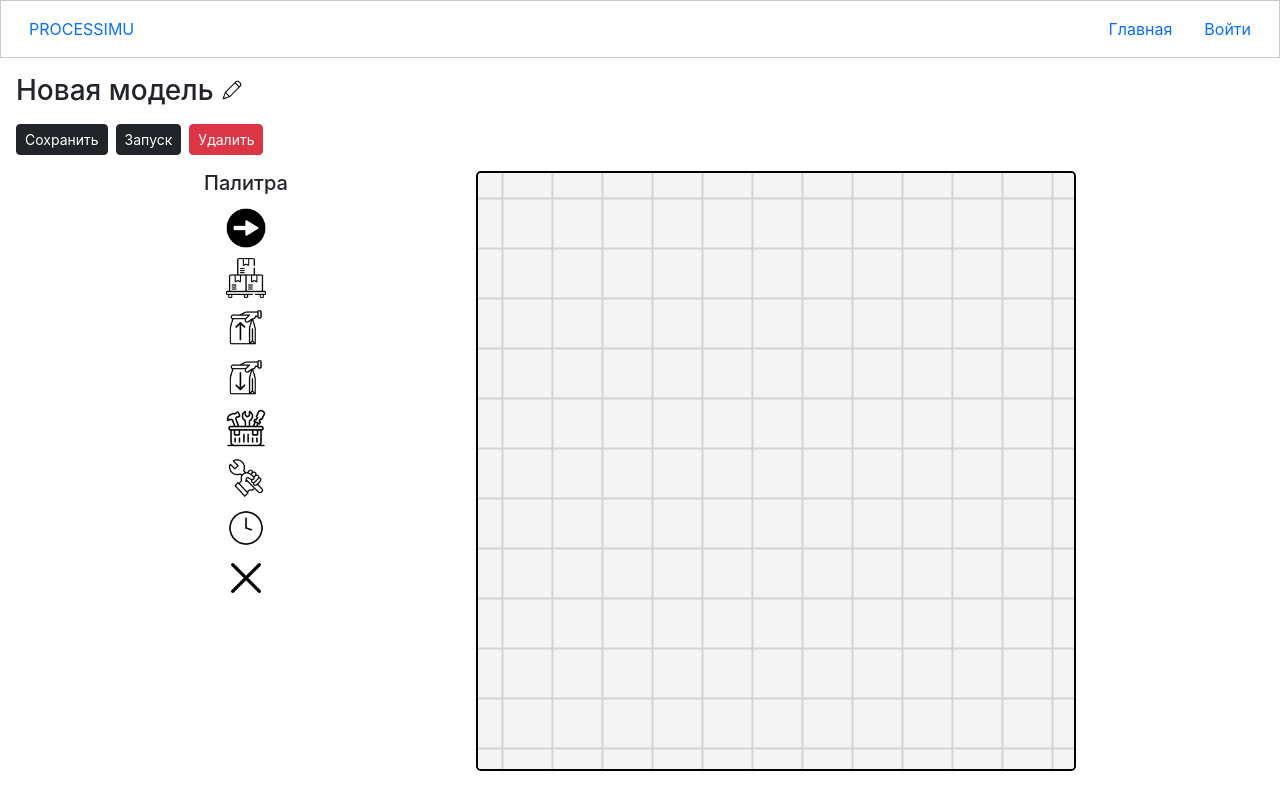
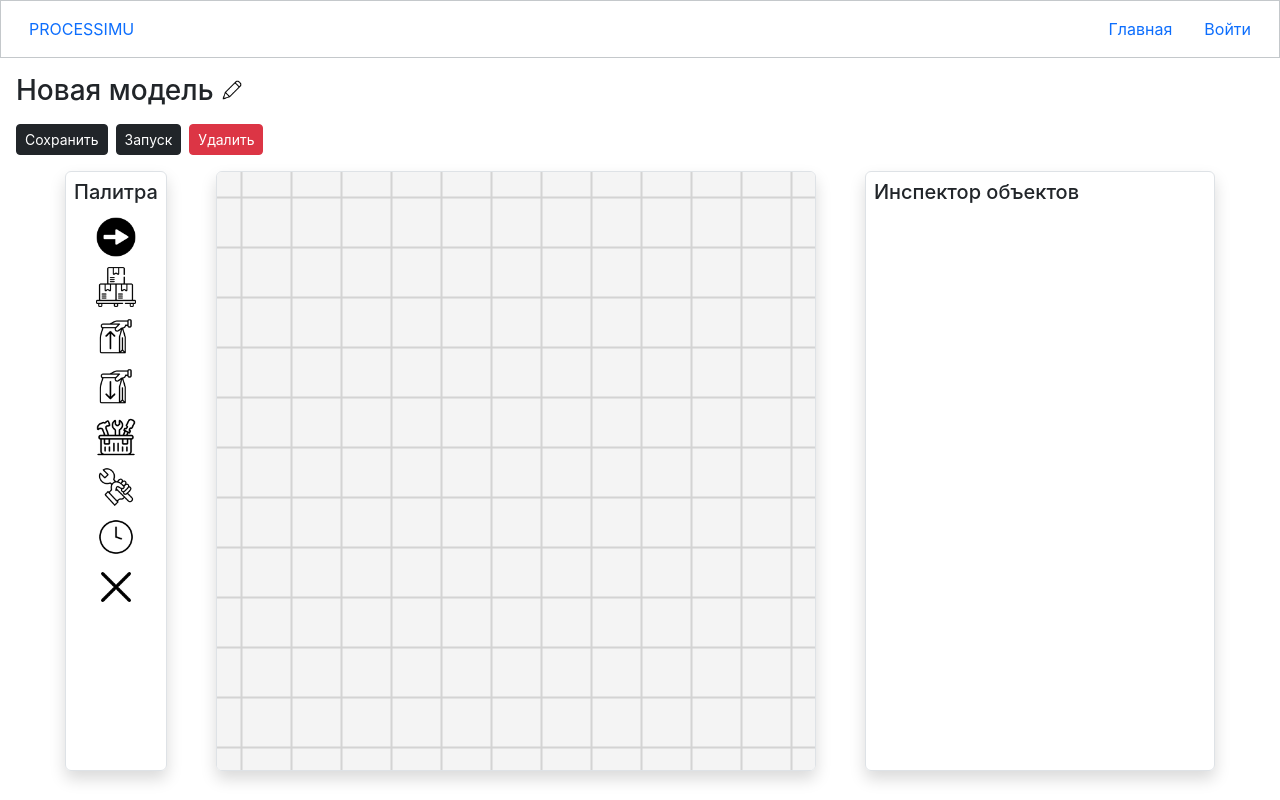
Before and after one commit to fatevector/processimu, a React (Create React App) app in the folder client/: page /edit/new in a window 1280 px wide. Built offline with nearby package versions, Linux system fonts and the light colour scheme.

Commit message:
add undo title changes and change model editor styles

```diff
--- a/client/src/app/components/common/path.jsx
+++ b/client/src/app/components/common/path.jsx
@@ -14,6 +14,7 @@ const Path = ({ path, onSelected, selected }) => {
                 className={
                     "centerPath" + (selected?.id === path.id ? " selected" : "")
                 }
+                style={{ vectorEffect: "non-scaling-stroke" }}
                 onClick={() =>
                     onSelected({
                         ...path,
--- a/client/src/app/components/pages/modelEditingPage.jsx
+++ b/client/src/app/components/pages/modelEditingPage.jsx
@@ -4,6 +4,7 @@ import { useParams } from "react-router-dom";
 
 import editImg from "../../icons/edit.png"; // https://www.flaticon.com/free-icon/pen_1250615?term=edit&page=1&position=13&origin=search&related_id=1250615
 import okImg from "../../icons/ok.png"; // https://www.flaticon.com/free-icon/tick_447147?term=ok&page=1&position=12&origin=search&related_id=447147
+import refuseImg from "../../icons/refuse.png"; // https://www.flaticon.com/free-icon/cross_8637512?term=refuse&page=1&position=27&origin=search&related_id=8637512
 
 import modelToProcessesConfigs from "../../simulation/modelToProcessesConfigs";
 import modelToResources from "../../simulation/modelToResources";
@@ -21,6 +22,7 @@ import TextField from "../common/textField";
 import ControlBar from "../ui/controlBar";
 import Palette from "../ui/palette";
 import Grid from "../ui/grid";
+import ObjectInspector from "../ui/objectInspector";
 import Device from "../common/device";
 
 const ModelEditingPage = () => {
@@ -574,6 +576,14 @@ const ModelEditingPage = () => {
         });
     };
 
+    const onRefuseTitleClick = () => {
+        setTitle(prev => ({
+            ...prev,
+            value: prev.initValue,
+            editingMode: false
+        }));
+    };
+
     const onSaveModelClick = () => {
         if (!model) {
             dispatch(
@@ -617,6 +627,10 @@ const ModelEditingPage = () => {
         console.log(modelConfig);
     };
 
+    const onSelectMap = e => {
+        console.log(e.target);
+    };
+
     return (
         <div
             className="modelPage m-3"
@@ -625,6 +639,7 @@ const ModelEditingPage = () => {
             onMouseDown={e => onMouseDown(e, dragObject, setDragObject)}
             onMouseMove={e => onMouseMove(e, dragObject, setDragObject)}
             onMouseUp={() => onMouseUp(dragObject, setDragObject)}
+            onClick={onSelectMap}
         >
             <div className="d-flex align-items-baseline">
                 {title.editingMode ? (
@@ -633,6 +648,14 @@ const ModelEditingPage = () => {
                             {...title}
                             onChange={onTitleChange}
                             className="mb-2 me-2"
+                        />
+                        <img
+                            src={refuseImg}
+                            alt="Отменить"
+                            width={17}
+                            height={17}
+                            onClick={onRefuseTitleClick}
+                            className="me-2"
                         />
                         <img
                             src={okImg}
@@ -657,6 +680,7 @@ const ModelEditingPage = () => {
             </div>
             <ControlBar
                 onSaveModelClick={onSaveModelClick}
+                savingDisabled={title.editingMode}
                 onStartModelClick={onStartModelClick}
                 onDeleteModelClick={onDeleteModelClick}
             />
@@ -672,6 +696,7 @@ const ModelEditingPage = () => {
                     selected={selected}
                     startConnection={startConnection}
                 />
+                <ObjectInspector />
             </div>
             {devices
                 .filter(d => d.parent === "doc")
--- a/client/src/app/components/ui/controlBar.jsx
+++ b/client/src/app/components/ui/controlBar.jsx
@@ -1,5 +1,6 @@
 const ControlBar = ({
     onSaveModelClick,
+    savingDisabled,
     onDeleteModelClick,
     onStartModelClick
 }) => {
@@ -8,6 +9,7 @@ const ControlBar = ({
             <button
                 className="btn btn-sm btn-dark me-2"
                 onClick={onSaveModelClick}
+                disabled={savingDisabled}
             >
                 Сохранить
             </button>
--- a/client/src/app/components/ui/grid.jsx
+++ b/client/src/app/components/ui/grid.jsx
@@ -92,7 +92,7 @@ const Grid = ({
     }, [mapWidth, mapHeight]);
 
     return (
-        <div className="field">
+        <div className="field shadow border rounded">
             <div className="map">
                 {devices
                     .filter(d => d.parent === "map")
--- a/client/src/app/components/ui/objectInspector.jsx
+++ b/client/src/app/components/ui/objectInspector.jsx
@@ -1,5 +1,9 @@
 const ObjectInspector = () => {
-    return <div></div>;
+    return (
+        <div className="objectInspector shadow p-2 rounded border">
+            <h5>Инспектор объектов</h5>
+        </div>
+    );
 };
 
 export default ObjectInspector;
--- a/client/src/app/components/ui/palette.jsx
+++ b/client/src/app/components/ui/palette.jsx
@@ -17,8 +17,7 @@ const Palette = () => {
 
     return (
         <div
-            className="d-flex flex-column align-items-center"
-            // className="d-flex flex-column align-items-center border border-secondary rounded p-1"
+            className="d-flex flex-column align-items-center shadow p-2 rounded border"
             draggable={false}
         >
             <h5>Палитра</h5>
--- a/client/src/index.css
+++ b/client/src/index.css
@@ -24,8 +24,6 @@ code {
   width: 600px;
   height: 600px;
   overflow: hidden;
-  border: 2px solid black;
-  border-radius: 5px;
 }
 
 .map {
@@ -177,7 +175,6 @@ code {
 
 path {
   fill: none;
-  vector-effect: non-scaling-stroke;
   stroke-width: 4px;
   stroke: black;
 }
@@ -186,3 +183,7 @@ path.selected {
   stroke-width: 6px;
   stroke: #4327ff;
 }
+
+.objectInspector {
+  width: 350px;
+}
```
Also changed, not shown: client/src/app/icons/refuse.png (added).
